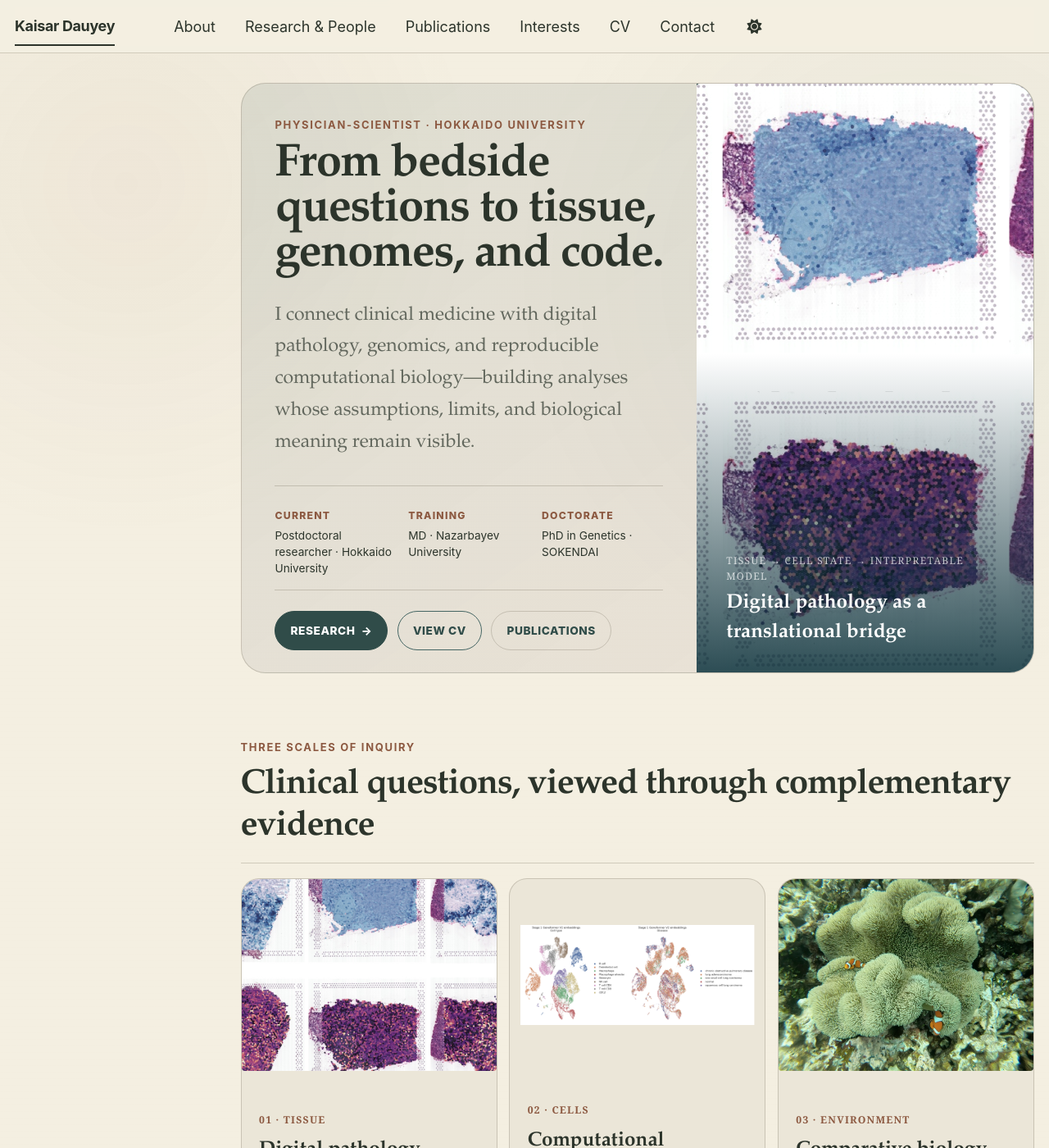
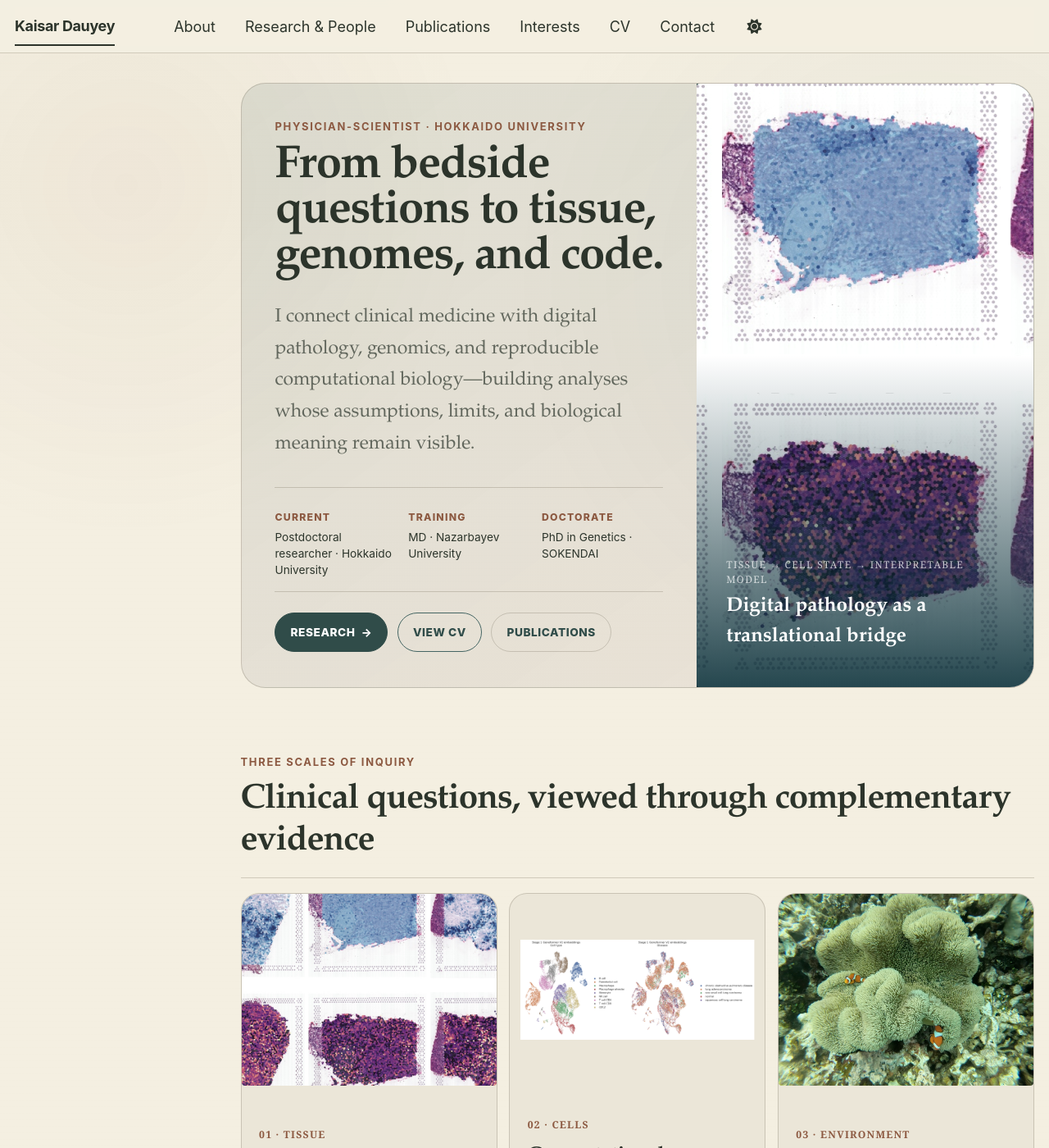
Before and after one commit to Kays3/Kays3.github.io, a Jekyll site: the page built from _pages/about.md, in a window 1280 px wide and 1400 px high. Shown: the whole window at 82% size. Built offline with Jekyll 4.4.1, drawn with Linux system fonts in a browser that asks for light colours; a style sheet for code colours, icons or effects is not loaded.

```diff
--- a/assets/css/main.scss
+++ b/assets/css/main.scss
@@ -391,7 +391,7 @@
   display: grid;
   gap: 0;
   grid-template-columns: minmax(0, 1.15fr) minmax(20rem, 0.85fr);
-  height: 40rem;
+  height: 41rem;
   margin: 0 0 4.5rem;
   min-height: 38rem;
   overflow: hidden;
```
